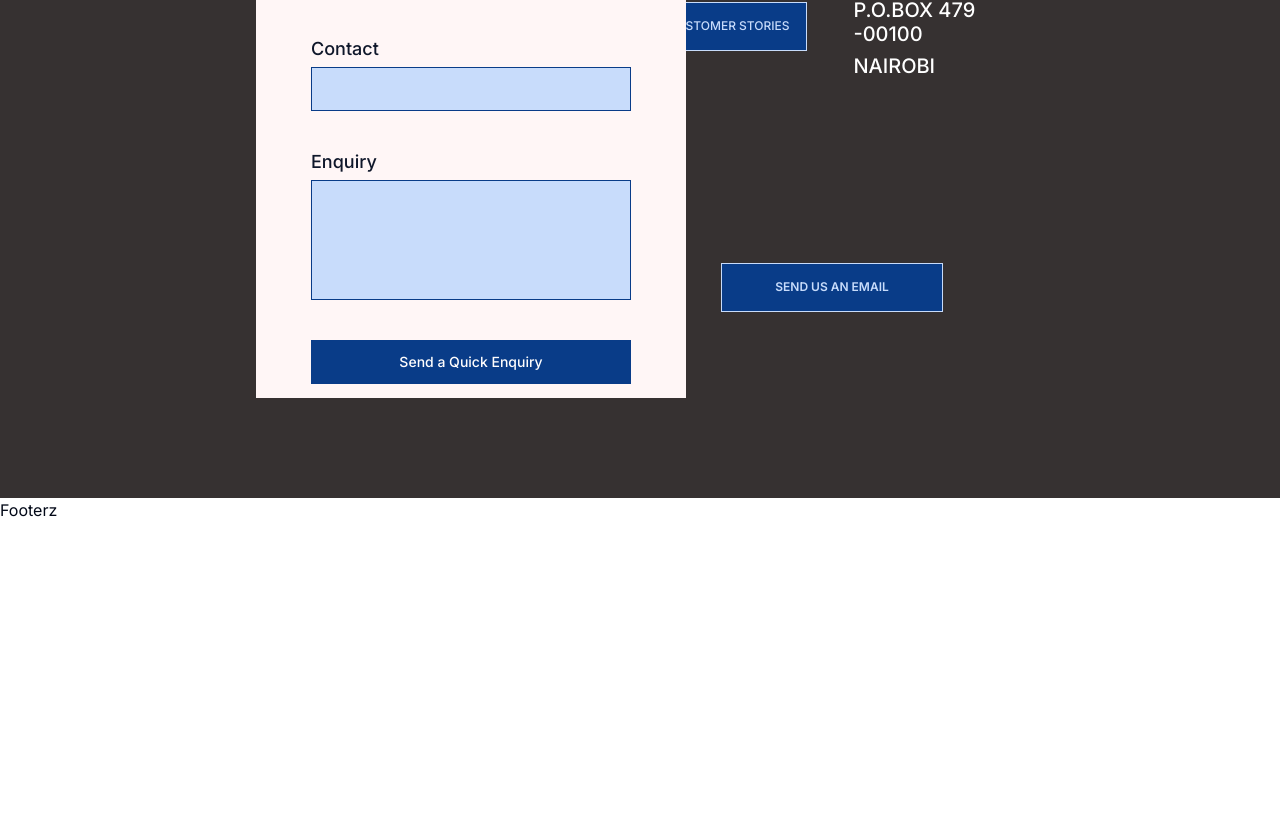
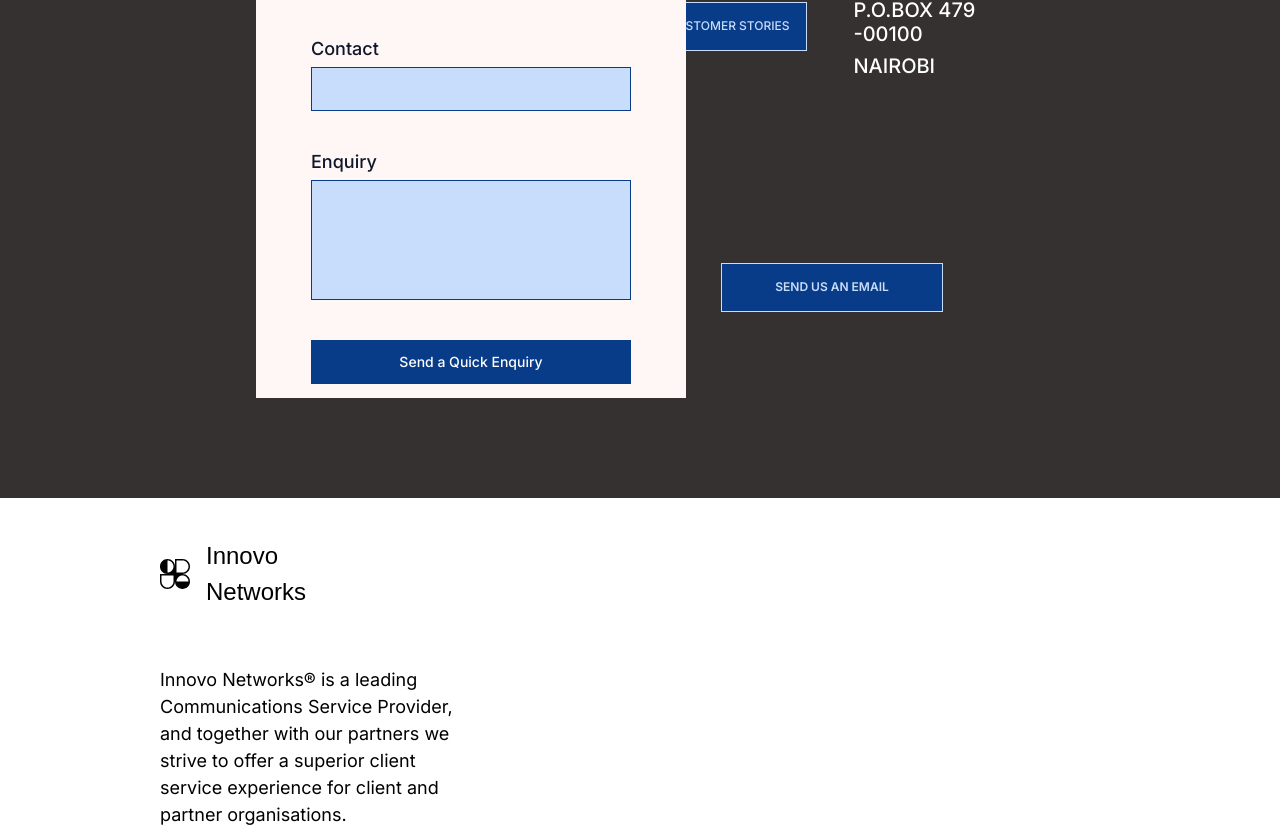
Before and after one commit to mfadhili/Innovo-ke, a Next.js app: page /MainContent in a window 1280 px wide. Shown: the part 3881-4712 px from the top of the page. Before the commit the page ends 4403 px from the top, so only its background shows below. Built offline with nearby package versions, Linux system fonts and the light colour scheme; a web font is replaced by a local one.

Commit message:
footer init

```diff
--- a/app/MainContent/Footer.tsx
+++ b/app/MainContent/Footer.tsx
@@ -1,9 +1,54 @@
 import React from 'react';
+import Image from "next/image";
+import {serifFont} from "@/app/fonts";
+import NavItems from "@/app/Navbar/NavItems";
+import {Buttons} from "@/components/Button";
+
+function Logo() {
+    return (
+        <div className={"flex flex-row gap-4"}>
+            <Image
+                className="object-contain "
+                alt="Logo"
+                src="/images/logo/logo-86.svg"
+                width={30}
+                height={30}
+            />
+            <div className={`${serifFont.className} font-normal text-black text-2xl tracking-normal leading-normal`}>
+                Innovo <br />
+                Networks
+            </div>
+        </div>
+    );
+}
 
 function Footer({}) {
     return (
-        <footer className={''}>
-            Footerz
+        <footer className={'h-[333px] bg-white w-full flex justify-center'}>
+            {/*Footerz*/}
+            <div className="w-3/4 flex justify-between pt-10">
+                {/*Footer Content*/}
+                <div className="flex flex-col gap-14">
+                    {/*Logo and Info*/}
+                    <Logo />
+                    <div className="">
+                        <p className="w-[308px] font-normal text-black text-lg leading-normal tracking-normal">
+                            Innovo Networks® is a leading Communications Service Provider, and together with our partners we strive to
+                            offer a superior client service experience for client and partner organisations.
+                        </p>
+                    </div>
+                    <Buttons
+                        className=""
+                        divClassName="!mt-[-6.00px] !text-[16px] !mb-[-4.00px]"
+                        property1="variant-4"
+                        text="Enquire Now"
+                    />
+                </div>
+                <div className="w-2/3">
+                    {/*Nav and Socials*/}
+                    <NavItems />
+                </div>
+            </div>
         </footer>
     );
 }
```
Also changed, not shown: public/images/logo/logo-86.svg (added).
